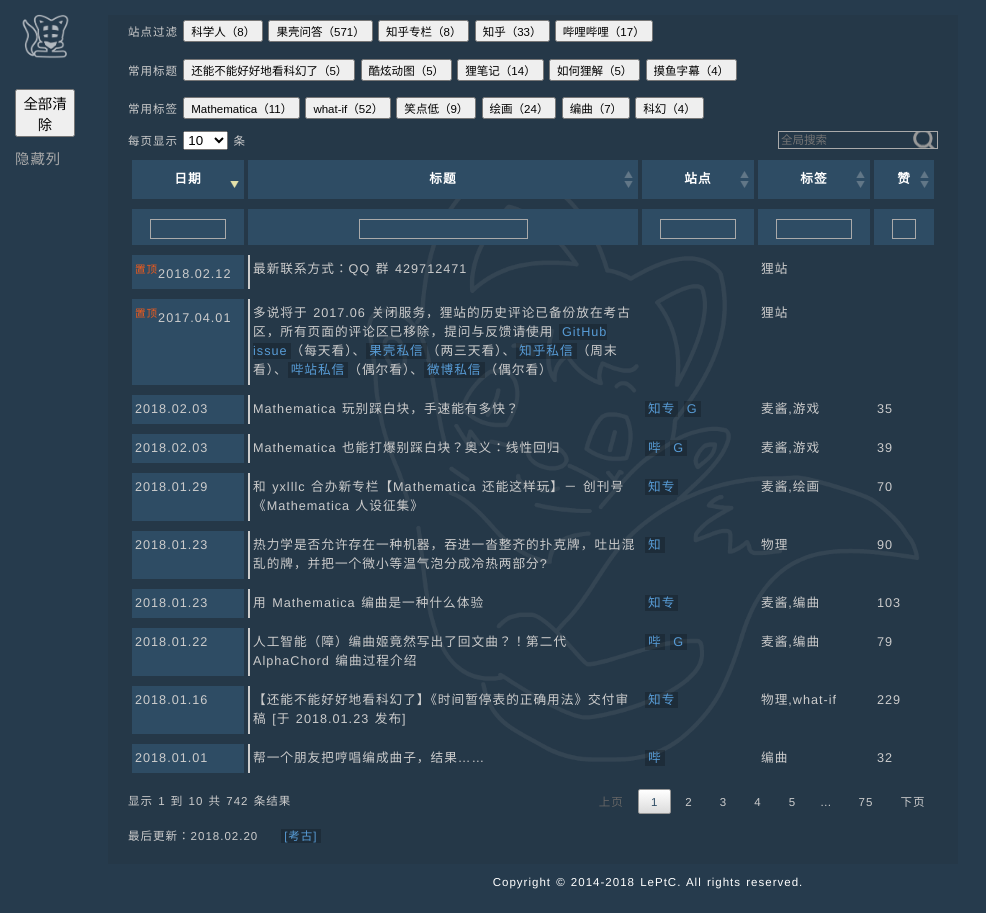
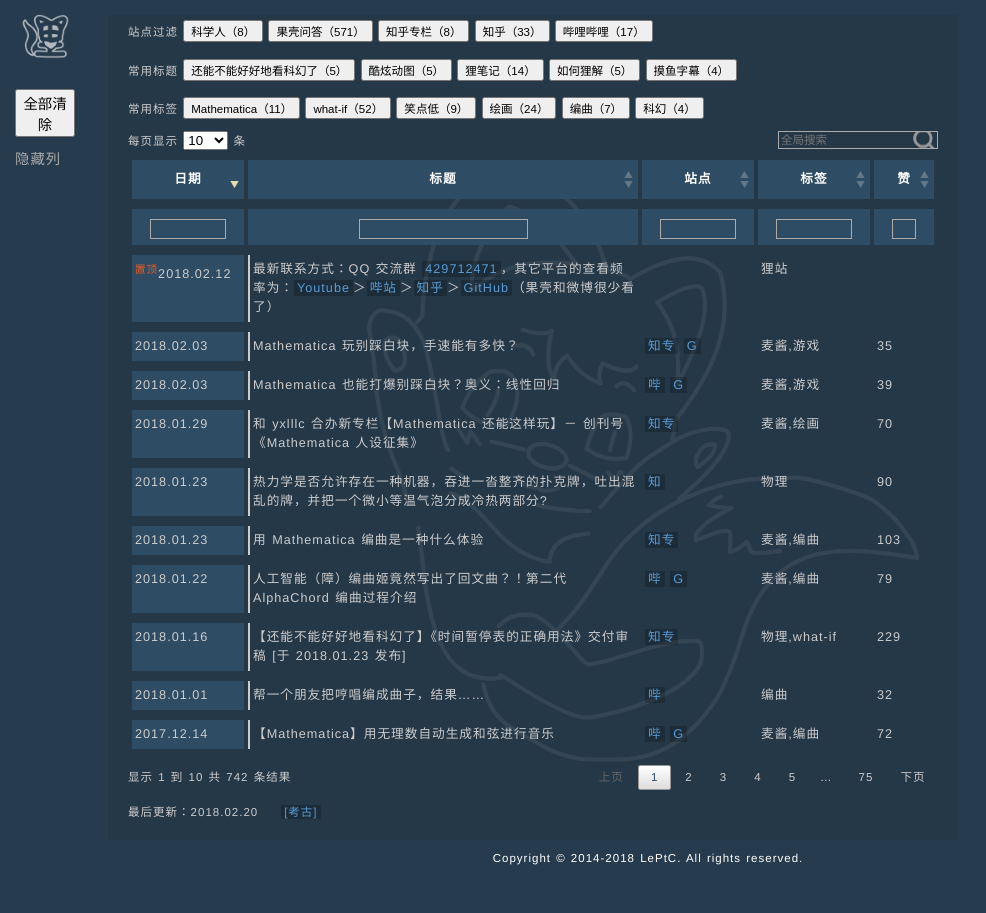
Before and after one commit to LePtC/LePtC.github.io, a Jekyll site: the page built from index.html, in a window 1280 px wide. Shown: the whole page, without its empty margins (0-986 px from the left). Built offline with Jekyll 4.4.1, drawn with Linux system fonts in a browser that asks for light colours; Markdown is read by kramdown in place of the engine named in the settings; comment, search, counter and statistics services are not loaded.

Commit message:
update index

```diff
--- a/index.html
+++ b/index.html
@@ -216,7 +216,7 @@
 <td>科学人,物理</td><td></td></tr> -->
 
 <tr><td><sup>置顶</sup>2018.02.12</td>
-  <td>最新联系方式：QQ 群 429712471</td>
+  <td>最新联系方式：QQ 交流群 <a href="http://qm.qq.com/cgi-bin/qm/qr?k=AoYx5iY8lqmkJmWX3K3XzlqWqSezGusv">429712471</a>，其它平台的查看频率为：<a href="https://www.youtube.com/channel/UCDWF6Oz4dai74HLX9gjpxyg">Youtube</a>＞<a href="http://space.bilibili.com/2654670/">哔站</a>＞<a href="https://www.zhihu.com/people/leptc/activities">知乎</a>＞<a href="https://github.com/LePtC/LePtC.github.io/issues">GitHub</a>（果壳和微博很少看了）</td>
 <td></td>
 <td>狸站</td><td></td></tr>
 
@@ -375,7 +375,7 @@
   <a href="http://www.guokr.com/post/780513">壳</a></td>
 <td>科幻,说说</td><td>172</td></tr>
 
-<tr><td><sup>置顶</sup>2017.04.01</td>
+<tr><td>2017.04.01</td>
   <td>多说将于 2017.06 关闭服务，狸站的历史评论已备份放在考古区，所有页面的评论区已移除，提问与反馈请使用 <a href="https://github.com/LePtC/LePtC.github.io/issues">GitHub issue</a>（每天看）、<a href="http://www.guokr.com/i/1585771774/">果壳私信</a>（两三天看）、<a href="https://www.zhihu.com/people/leptc/activities">知乎私信</a>（周末看）、<a href="http://space.bilibili.com/2654670/">哔站私信</a>（偶尔看）、<a href="http://weibo.com/u/1045122993">微博私信</a>（偶尔看）</td>
 <td></td>
 <td>狸站</td><td></td></tr>
```
